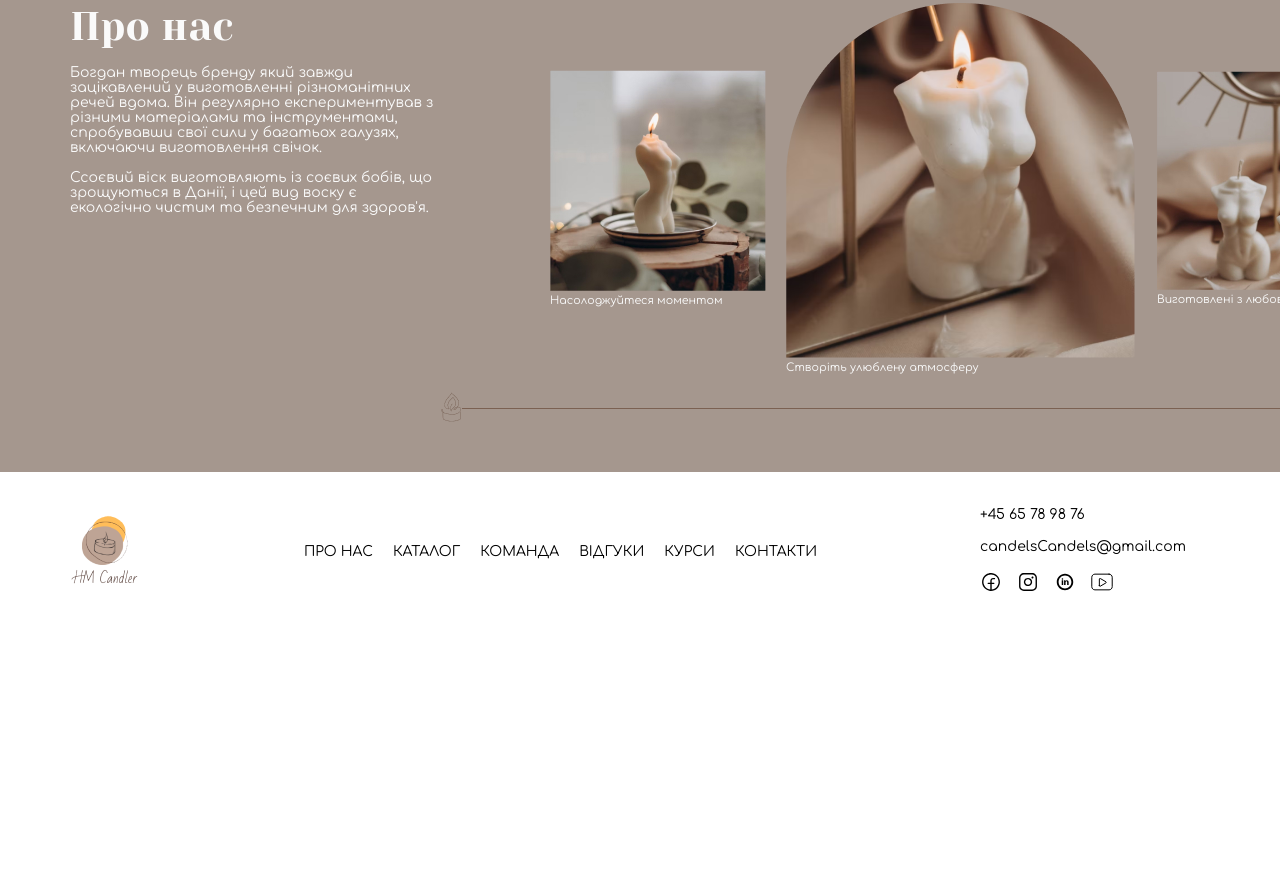
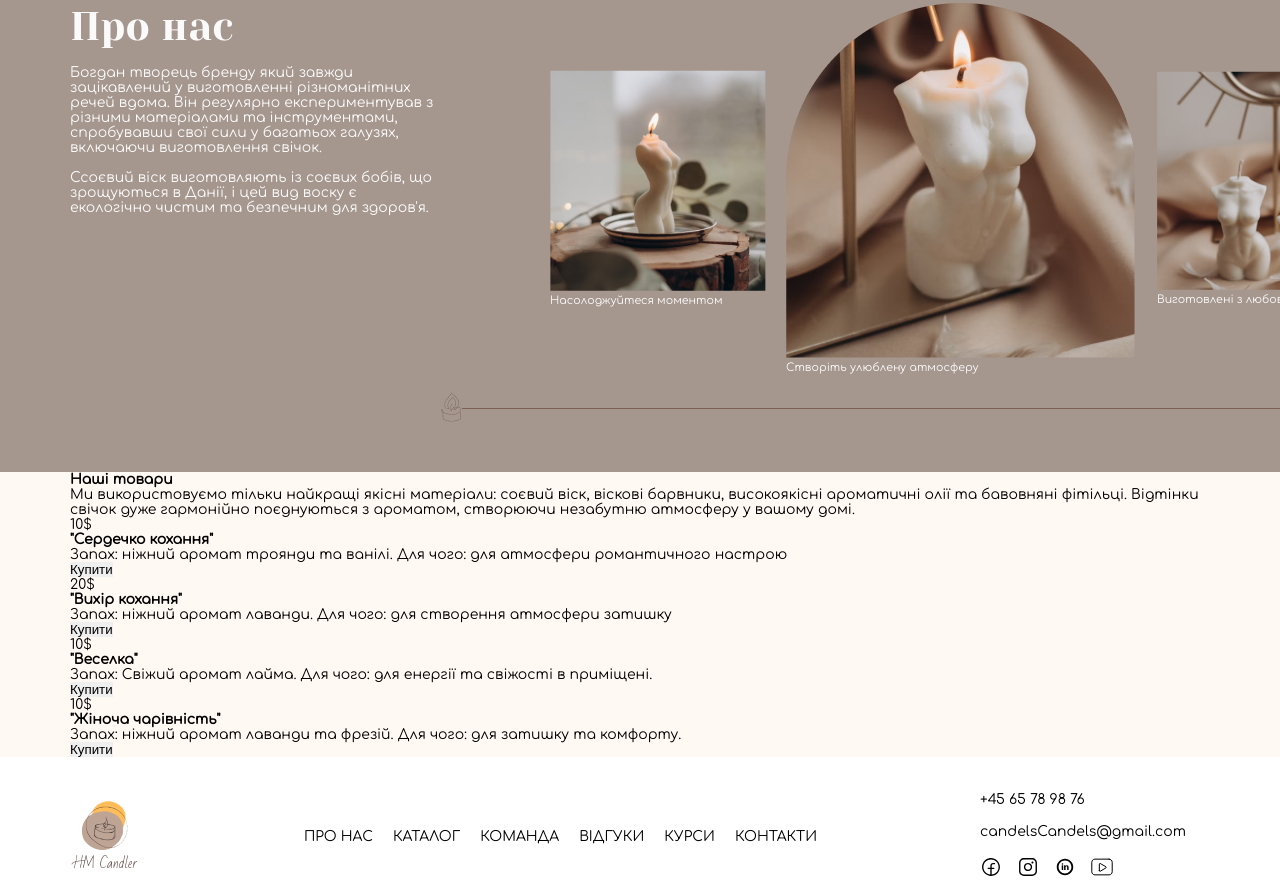
Before and after one commit to AlekeyLysak/Candle-Shop, a plain HTML site: page index.html in a window 1280 px wide. Shown: the part 941-1822 px from the top of the page. Before the commit the page ends 1537 px from the top, so only its background shows below. Drawn offline with Linux system fonts and the light colour scheme.

Commit message:
add section products

```diff
--- a/css/style.css
+++ b/css/style.css
@@ -428,6 +428,7 @@ button{
       gap: 0 5px;
       align-items: flex-end;
       margin-bottom: 0;
+      margin-left: 15px;
    }
    .about__inner{
       align-items: flex-end;
--- a/index.html
+++ b/index.html
@@ -96,6 +96,50 @@
           </ul>
         </div>
       </section>
+      <section class="products">
+        <div class="container section__inner">
+          <div class="products__descr section__descr">
+            <h2 class="products__title title">Наші товари</h2>
+            <p class="products__text section__text">Ми використовуємо тільки найкращі якісні матеріали: соєвий віск,
+              віскові барвники, високоякісні ароматичні олії та бавовняні фітільці. Відтінки свічок дуже гармонійно
+              поєднуються з ароматом, створюючи незабутню атмосферу у вашому домі.</p>
+          </div>
+          <div class="products__content section__descr">
+            <div class="products__item">
+              <div class="img products__item-img" src="images/products-1.jpg"></div>
+              <p class="products__item-price">10$</p>
+              <h4 class="products__item-title">"Сердечко кохання"</h4>
+              <p class="products__item-text">Запах: ніжний аромат троянди та ванілі.
+                Для чого: для атмосфери романтичного настрою</p>
+              <button class="button">Купити</button>
+            </div>
+            <div class="products__item">
+              <div class="img products__item-img" src="images/products-2.jpg"></div>
+              <p class="products__item-price">20$</p>
+              <h4 class="products__item-title">"Вихір кохання"</h4>
+              <p class="products__item-text">Запах: ніжний аромат лаванди.
+                Для чого: для створення атмосфери затишку </p>
+              <button class="button">Купити</button>
+            </div>
+            <div class="products__item">
+              <div class="img products__item-img" src="images/products-3.jpg"></div>
+              <p class="products__item-price">10$</p>
+              <h4 class="products__item-title">"Веселка"</h4>
+              <p class="products__item-text">Запах: Свіжий аромат лайма.
+                Для чого: для енергії та свіжості в приміщені.</p>
+              <button class="button">Купити</button>
+            </div>
+            <div class="products__item">
+              <div class="img products__item-img" src="images/products-4.jpg"></div>
+              <p class="products__item-price">10$</p>
+              <h4 class="products__item-title">"Жіноча чарівність"</h4>
+              <p class="products__item-text">Запах: ніжний аромат лаванди та фрезій. Для чого: для затишку та комфорту.
+              </p>
+              <button class="button">Купити</button>
+            </div>
+          </div>
+        </div>
+      </section>
     </main>
     <footer class="footer">
       <div class="container footer__inner">
```
Also changed, not shown: images/products-1.jpg (added), images/products-2.jpg (added), images/products-3.jpg (added), images/products-4.jpg (added). Lines whose indentation alone changed are shown as unchanged.
